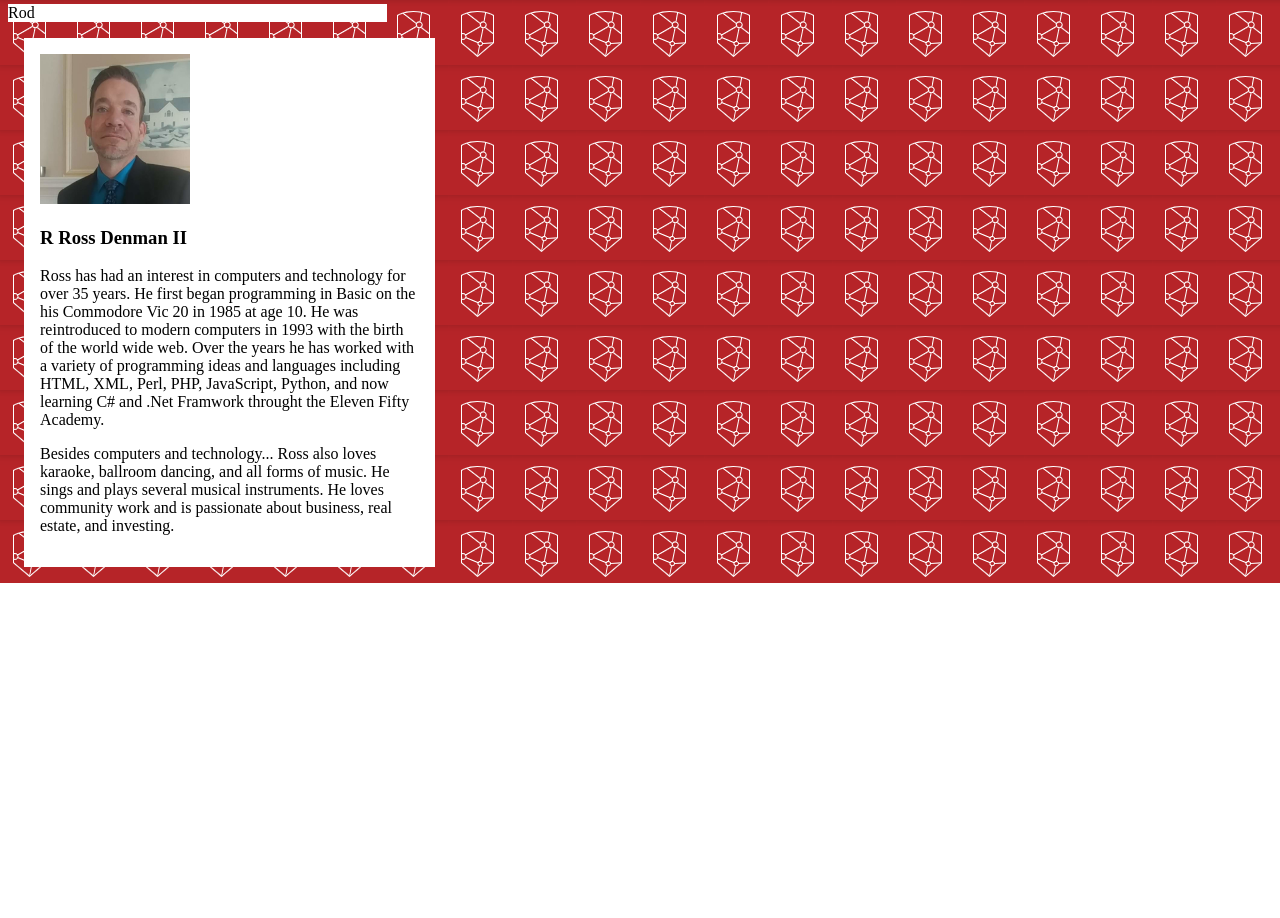
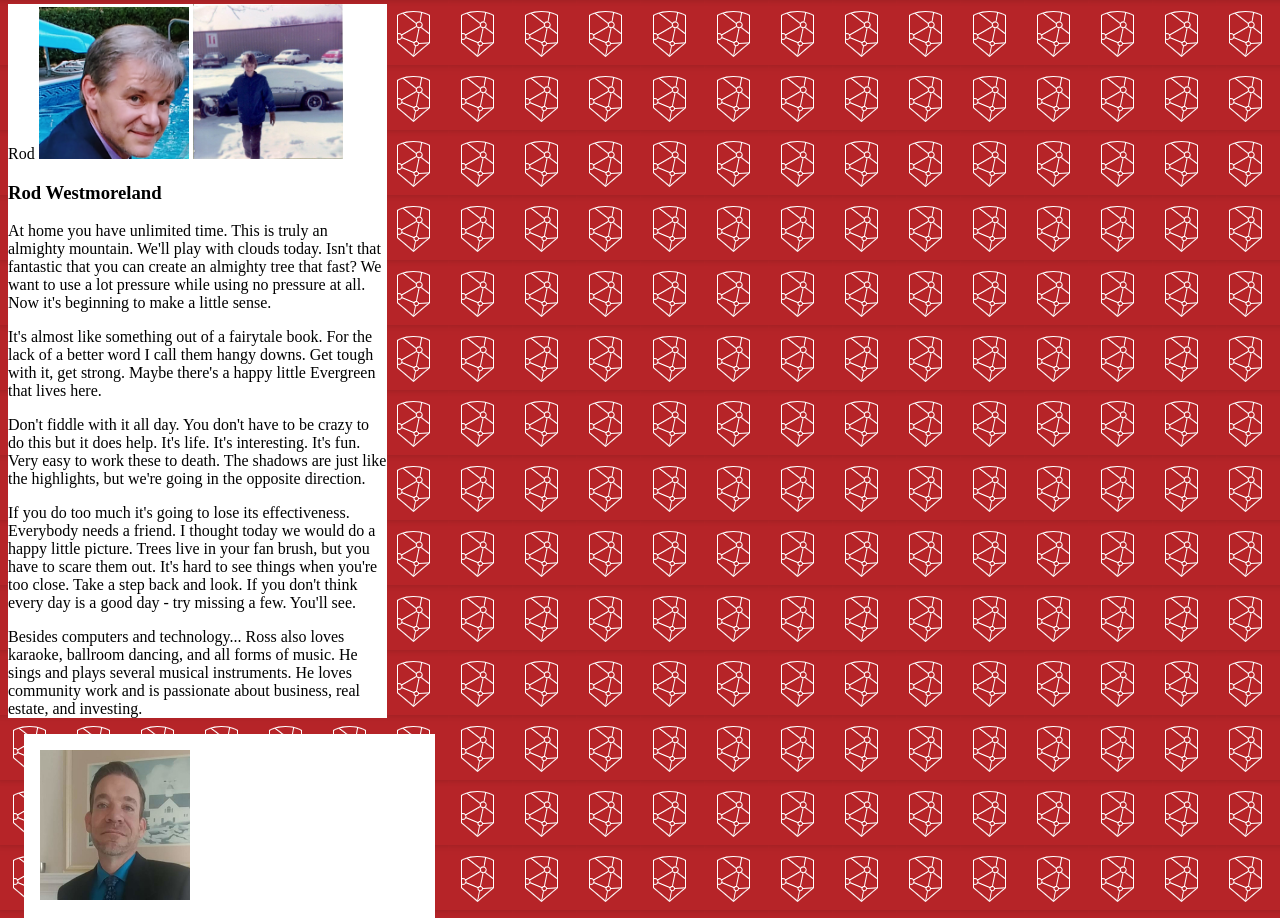
Before and after one commit to BobMadison/FOG, a plain HTML site: page index.html in a window 1280 px wide. Shown: the part 585-1503 px from the top of the page. Before the commit the page ends 1168 px from the top, so only its background shows below. Drawn offline with Linux system fonts and the light colour scheme.

Commit message:
added text

```diff
--- a/index.html
+++ b/index.html
@@ -1,5 +1,6 @@
 <!DOCTYPE html>
 <html lang="en">
+
 <head>
     <meta charset="UTF-8" />
     <meta http-equiv="X-UA-Compatible" content="IE=edge" />
@@ -7,47 +8,54 @@
     <link rel="stylesheet" href="git.css" />
     <title>Document</title>
 </head>
+
 <body id="myBody">
     <div id="bob">
         <img src="images/BobOld.jpg" width="150px" />
         <img src="images/BobKid.jpg" class="img-top" width="150px" />
         <h3>Bob Madison</h3>
         <p>
-        Ross has had an interest in computers and technology for over 35 years.
-        He first began programming in Basic on the his Commodore Vic 20 in 1985
-        at age 10. He was reintroduced to modern computers in 1993 with the
-        birth of the world wide web. Over the years he has worked with a variety
-        of programming ideas and languages including HTML, XML, Perl, PHP,
-        JavaScript, Python, and now learning C# and .Net Framwork throught the
-        Eleven Fifty Academy.
+            Ross has had an interest in computers and technology for over 35 years. He first began programming in Basic on the his Commodore Vic 20 in 1985 at age 10. He was reintroduced to modern computers in 1993 with the birth of the world wide web. Over the years
+            he has worked with a variety of programming ideas and languages including HTML, XML, Perl, PHP, JavaScript, Python, and now learning C# and .Net Framwork throught the Eleven Fifty Academy.
         </p>
         <p>
-        Besides computers and technology... Ross also loves karaoke, ballroom
-        dancing, and all forms of music. He sings and plays several musical
-        instruments. He loves community work and is passionate about business,
-        real estate, and investing.
+            Besides computers and technology... Ross also loves karaoke, ballroom dancing, and all forms of music. He sings and plays several musical instruments. He loves community work and is passionate about business, real estate, and investing.
         </p>
     </div>
-    <div id="rod">Rod</div>
+    <div id="rod">Rod
+
+        <img src="images/Rod-Adult.jpg" width="150px" />
+        <img src="images/Rod-Kid.jpg" class="img-top" width="150px" />
+        <h3>Rod Westmoreland</h3>
+        <p>
+            At home you have unlimited time. This is truly an almighty mountain. We'll play with clouds today. Isn't that fantastic that you can create an almighty tree that fast? We want to use a lot pressure while using no pressure at all. Now it's beginning to
+            make a little sense.</p>
+
+        <p>It's almost like something out of a fairytale book. For the lack of a better word I call them hangy downs. Get tough with it, get strong. Maybe there's a happy little Evergreen that lives here.</p>
+
+        <p>Don't fiddle with it all day. You don't have to be crazy to do this but it does help. It's life. It's interesting. It's fun. Very easy to work these to death. The shadows are just like the highlights, but we're going in the opposite direction.</p>
+
+        <p>If you do too much it's going to lose its effectiveness. Everybody needs a friend. I thought today we would do a happy little picture. Trees live in your fan brush, but you have to scare them out. It's hard to see things when you're too close.
+            Take a step back and look. If you don't think every day is a good day - try missing a few. You'll see.
+        </p>
+        <p>
+            Besides computers and technology... Ross also loves karaoke, ballroom dancing, and all forms of music. He sings and plays several musical instruments. He loves community work and is passionate about business, real estate, and investing.
+        </p>
+
+
+    </div>
     <div id="ross">
         <img src="images/Ross-Adult.jpg" width="150px" />
         <img src="images/Ross-Kid.png" class="img-top" width="150px" />
         <h3>R Ross Denman II</h3>
         <p>
-        Ross has had an interest in computers and technology for over 35 years.
-        He first began programming in Basic on the his Commodore Vic 20 in 1985
-        at age 10. He was reintroduced to modern computers in 1993 with the
-        birth of the world wide web. Over the years he has worked with a variety
-        of programming ideas and languages including HTML, XML, Perl, PHP,
-        JavaScript, Python, and now learning C# and .Net Framwork throught the
-        Eleven Fifty Academy.
+            Ross has had an interest in computers and technology for over 35 years. He first began programming in Basic on the his Commodore Vic 20 in 1985 at age 10. He was reintroduced to modern computers in 1993 with the birth of the world wide web. Over the years
+            he has worked with a variety of programming ideas and languages including HTML, XML, Perl, PHP, JavaScript, Python, and now learning C# and .Net Framwork throught the Eleven Fifty Academy.
         </p>
         <p>
-        Besides computers and technology... Ross also loves karaoke, ballroom
-        dancing, and all forms of music. He sings and plays several musical
-        instruments. He loves community work and is passionate about business,
-        real estate, and investing.
+            Besides computers and technology... Ross also loves karaoke, ballroom dancing, and all forms of music. He sings and plays several musical instruments. He loves community work and is passionate about business, real estate, and investing.
         </p>
     </div>
 </body>
+
 </html>
```
Also changed, not shown: images/Rod-Adult.jpg (renamed from images/20190908_181403_Burst01.jpg), images/Rod-Kid.jpg (added). Lines whose indentation alone changed are shown as unchanged.
